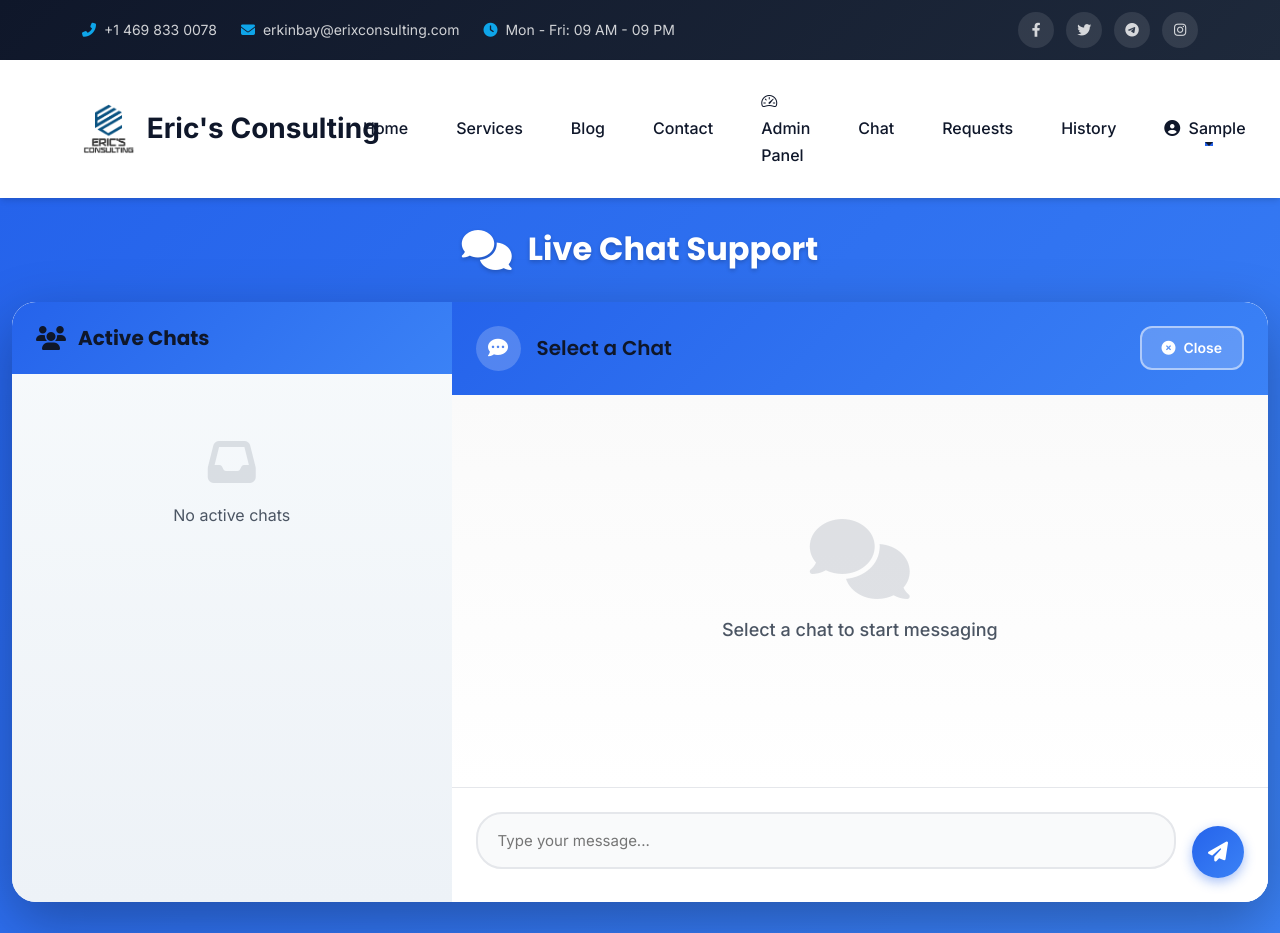
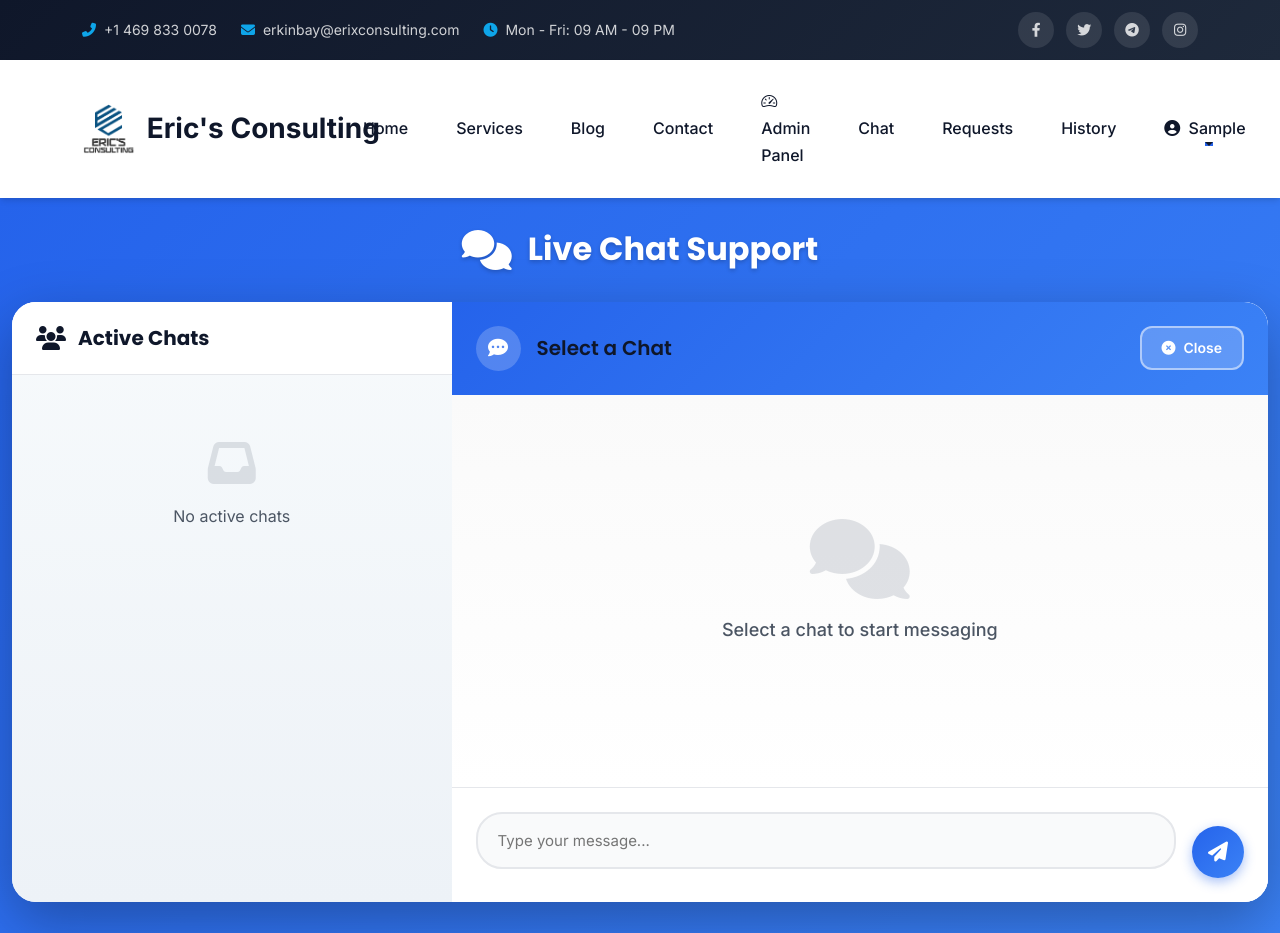
Before and after one commit to MBek001/erixconsulting, a Django app: page /chat/ in a window 1280 px wide. Shown: the top 933 px of the page. Run offline with Django 5.2, Linux system fonts and the light colour scheme; the visitor is signed in with stand-in values (Sample User, id 1); data that the repository does not hold is empty; parts of the project's set-up code (start-up, migrations or seed data) failed here and were passed over.

Commit message:
Make sidebar header white with clean design
Changed sidebar-header styling:
- Background: gradient → white
- Text color: white → dark
- Added bottom border (1px solid #e5e7eb)
- Padding remains 1.5rem (same as chat-content-header)

Both sidebar-header and chat-content-header now have:
- Same vertical padding (1.5rem top/bottom)
- Clean visual separation with borders
- Reduced blue gradient usage

This creates better visual balance with less blue dominance.

```diff
--- a/templates/chat_history.html
+++ b/templates/chat_history.html
@@ -54,9 +54,10 @@
 }
 
 .sidebar-header {
-    background: linear-gradient(135deg, #2563eb 0%, #3b82f6 100%);
+    background: var(--white);
     padding: 1.5rem;
-    color: var(--white);
+    color: var(--dark);
+    border-bottom: 1px solid #e5e7eb;
 }
 
 .sidebar-title {
--- a/templates/chat_page.html
+++ b/templates/chat_page.html
@@ -54,9 +54,10 @@
 }
 
 .sidebar-header {
-    background: linear-gradient(135deg, #2563eb 0%, #3b82f6 100%);
+    background: var(--white);
     padding: 1.5rem;
-    color: var(--white);
+    color: var(--dark);
+    border-bottom: 1px solid #e5e7eb;
 }
 
 .sidebar-title {
```
